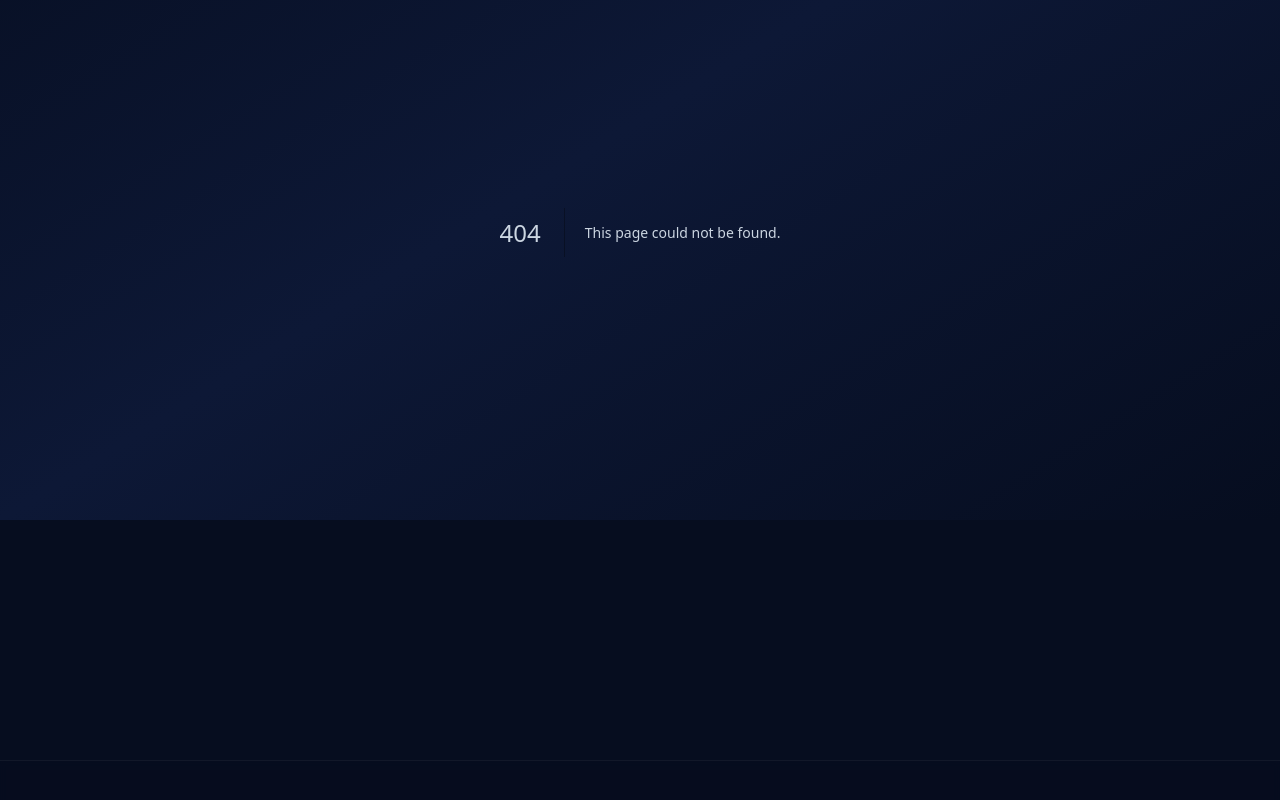
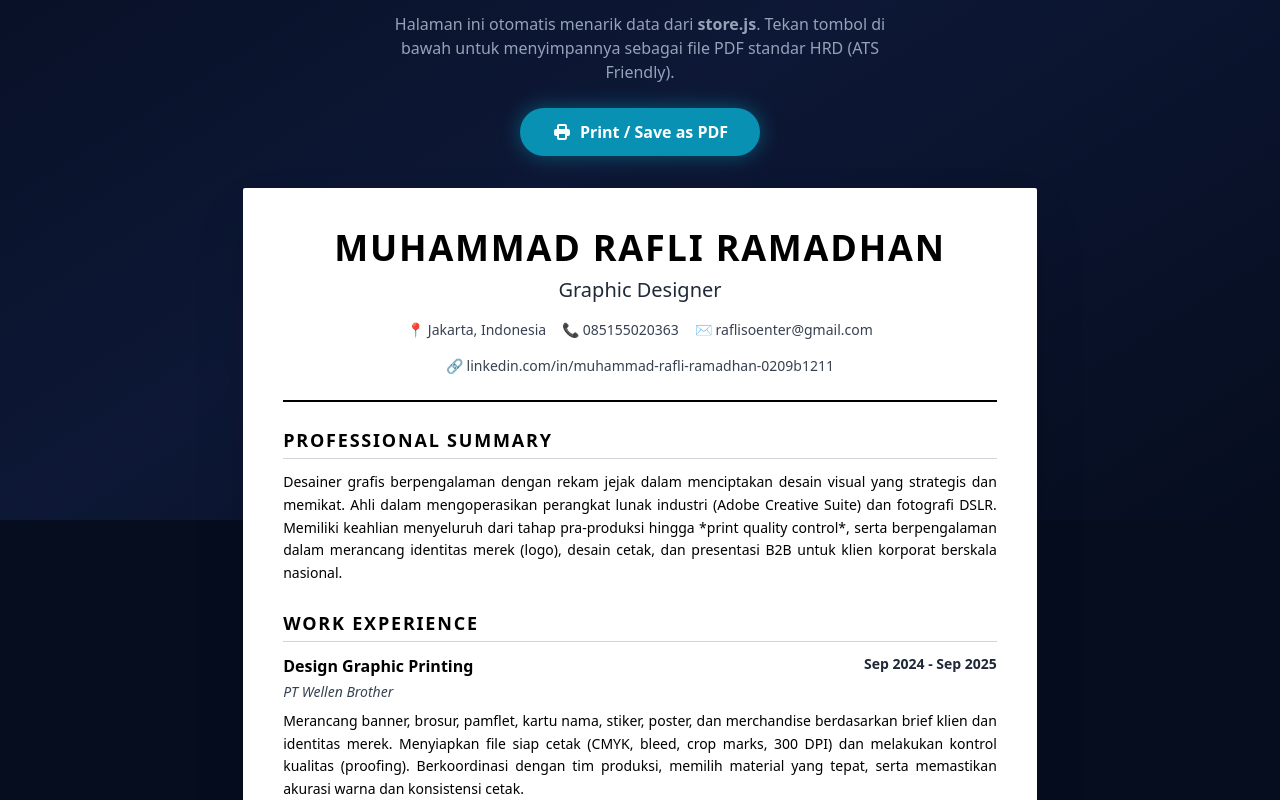
Before and after one commit to Rafli161102/CV-MRR, a Next.js app: page /cv-print in a window 1280 px wide. Before the commit this address had no page. Shown: the part 280-1080 px from the top of the page. Built offline with nearby package versions, Linux system fonts and the light colour scheme.

Commit message:
Create cv-print/page.jsx

```diff
--- /dev/null
+++ b/src/app/cv-print/page.jsx
@@ -0,0 +1,138 @@
+"use client";
+
+import { WORK_EXPERIENCE, EDUCATION } from '../../data/store'
+
+export default function CVPrint() {
+  return (
+    <div className="min-h-screen pt-32 pb-20 px-6 flex flex-col items-center relative z-10">
+
+      {/* =====================================================================
+          SIHIR CSS PRINT (Hanya Aktif Saat Tombol Print Ditekan)
+          ===================================================================== */}
+      <style dangerouslySetInnerHTML={{__html: `
+        @media print {
+          /* Menyembunyikan seluruh website (Navbar, Footer, Background Cyber) */
+          body * {
+            visibility: hidden;
+          }
+          /* Menampilkan hanya kertas CV */
+          #cv-container, #cv-container * {
+            visibility: visible;
+          }
+          /* Mengatur posisi kertas CV ke ujung kiri atas kertas */
+          #cv-container {
+            position: absolute;
+            left: 0;
+            top: 0;
+            width: 100%;
+            background: white !important;
+            color: black !important;
+            box-shadow: none !important;
+            padding: 0 !important;
+          }
+          /* Mengatur Margin Kertas Printer A4 */
+          @page { size: A4; margin: 1.5cm; }
+          /* Menyembunyikan elemen dengan class no-print */
+          .no-print { display: none !important; }
+        }
+      `}} />
+
+      {/* =====================================================================
+          TOMBOL KONTROL (Tampil di Web, Sembunyi Saat di Print)
+          ===================================================================== */}
+      <div className="mb-8 text-center no-print">
+        <h1 className="text-3xl font-bold text-white mb-4">Generator CV ATS</h1>
+        <p className="text-slate-400 mb-6 max-w-lg mx-auto">
+          Halaman ini otomatis menarik data dari <b>store.js</b>. Tekan tombol di bawah untuk menyimpannya sebagai file PDF standar HRD (ATS Friendly).
+        </p>
+        <button
+          onClick={() => window.print()}
+          className="px-8 py-3 bg-cyan-600 hover:bg-cyan-500 text-white font-bold rounded-full transition-all shadow-[0_0_20px_rgba(6,182,212,0.4)] flex items-center gap-2 mx-auto"
+        >
+          <svg xmlns="http://www.w3.org/2000/svg" className="h-5 w-5" viewBox="0 0 20 20" fill="currentColor"><path fillRule="evenodd" d="M5 4v3H4a2 2 0 00-2 2v3a2 2 0 002 2h1v2a2 2 0 002 2h6a2 2 0 002-2v-2h1a2 2 0 002-2V9a2 2 0 00-2-2h-1V4a2 2 0 00-2-2H7a2 2 0 00-2 2zm8 0H7v3h6V4zm0 8H7v4h6v-4z" clipRule="evenodd" /></svg>
+          Print / Save as PDF
+        </button>
+      </div>
+
+      {/* =====================================================================
+          KERTAS A4 CV (Format Minimalis ATS)
+          ===================================================================== */}
+      <div
+        id="cv-container"
+        className="w-full max-w-[21cm] min-h-[29.7cm] bg-white text-black p-10 shadow-2xl rounded-sm font-sans"
+      >
+        {/* HEADER / KONTAK */}
+        <div className="text-center border-b-2 border-black pb-6 mb-6">
+          <h1 className="text-4xl font-black uppercase tracking-wider mb-2">Muhammad Rafli Ramadhan</h1>
+          <h2 className="text-xl font-medium mb-4 text-gray-800">Graphic Designer</h2>
+          <div className="text-sm flex flex-wrap justify-center gap-4 text-gray-700 font-medium">
+            <span>📍 Jakarta, Indonesia</span>
+            <span>📞 085155020363</span>
+            <span>✉️ raflisoenter@gmail.com</span>
+            <span>🔗 linkedin.com/in/muhammad-rafli-ramadhan-0209b1211</span>
+          </div>
+        </div>
+
+        {/* SUMMARY */}
+        <div className="mb-6">
+          <h3 className="text-lg font-bold uppercase tracking-widest border-b border-gray-300 mb-3 pb-1">Professional Summary</h3>
+          <p className="text-sm leading-relaxed text-justify">
+            Desainer grafis berpengalaman dengan rekam jejak dalam menciptakan desain visual yang strategis dan memikat. Ahli dalam mengoperasikan perangkat lunak industri (Adobe Creative Suite) dan fotografi DSLR. Memiliki keahlian menyeluruh dari tahap pra-produksi hingga *print quality control*, serta berpengalaman dalam merancang identitas merek (logo), desain cetak, dan presentasi B2B untuk klien korporat berskala nasional.
+          </p>
+        </div>
+
+        {/* WORK EXPERIENCE (Dari store.js) */}
+        <div className="mb-6">
+          <h3 className="text-lg font-bold uppercase tracking-widest border-b border-gray-300 mb-3 pb-1">Work Experience</h3>
+          <div className="flex flex-col gap-5">
+            {WORK_EXPERIENCE.map((exp, index) => (
+              <div key={index}>
+                <div className="flex justify-between items-start mb-1">
+                  <h4 className="font-bold text-base">{exp.role}</h4>
+                  <span className="text-sm font-bold whitespace-nowrap text-gray-800">{exp.year}</span>
+                </div>
+                <div className="text-sm font-medium italic text-gray-700 mb-2">{exp.company}</div>
+                <p className="text-sm leading-relaxed text-justify">
+                  {exp.description}
+                </p>
+              </div>
+            ))}
+          </div>
+        </div>
+
+        {/* EDUCATION (Dari store.js) */}
+        <div className="mb-6">
+          <h3 className="text-lg font-bold uppercase tracking-widest border-b border-gray-300 mb-3 pb-1">Education</h3>
+          <div className="flex flex-col gap-4">
+            {EDUCATION.map((edu, index) => (
+              <div key={index} className="flex justify-between items-start">
+                <div>
+                  <h4 className="font-bold text-base">{edu.institution}</h4>
+                  <div className="text-sm">{edu.degree}</div>
+                  {edu.description && <div className="text-sm text-gray-600 italic mt-1">{edu.description}</div>}
+                </div>
+                <span className="text-sm font-bold whitespace-nowrap text-gray-800">{edu.year}</span>
+              </div>
+            ))}
+          </div>
+        </div>
+
+        {/* SKILLS */}
+        <div>
+          <h3 className="text-lg font-bold uppercase tracking-widest border-b border-gray-300 mb-3 pb-1">Core Competencies & Tools</h3>
+          <div className="text-sm leading-relaxed">
+            <ul className="list-disc list-inside grid grid-cols-2 gap-y-1">
+              <li>Adobe Illustrator, Photoshop, InDesign</li>
+              <li>Print Quality Control (CMYK, Bleed)</li>
+              <li>Brand Identity & Packaging Design</li>
+              <li>B2B Pitching & Business Development</li>
+              <li>Photography & Camera Operation</li>
+              <li>Microsoft Office Suite (Word, Excel)</li>
+            </ul>
+          </div>
+        </div>
+
+      </div>
+    </div>
+  )
+}
```
